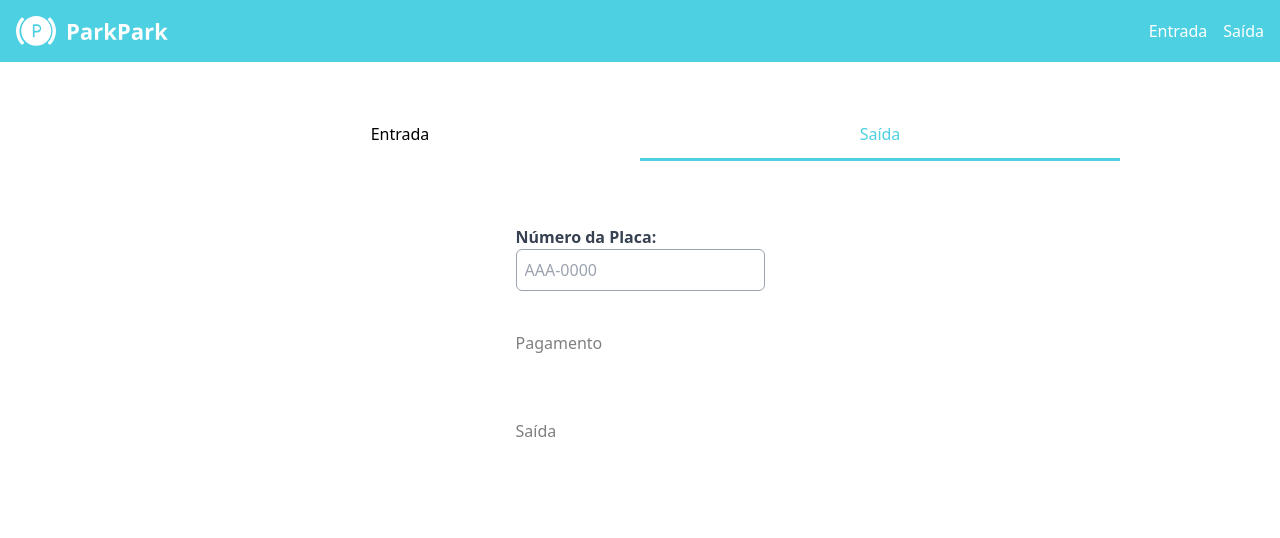
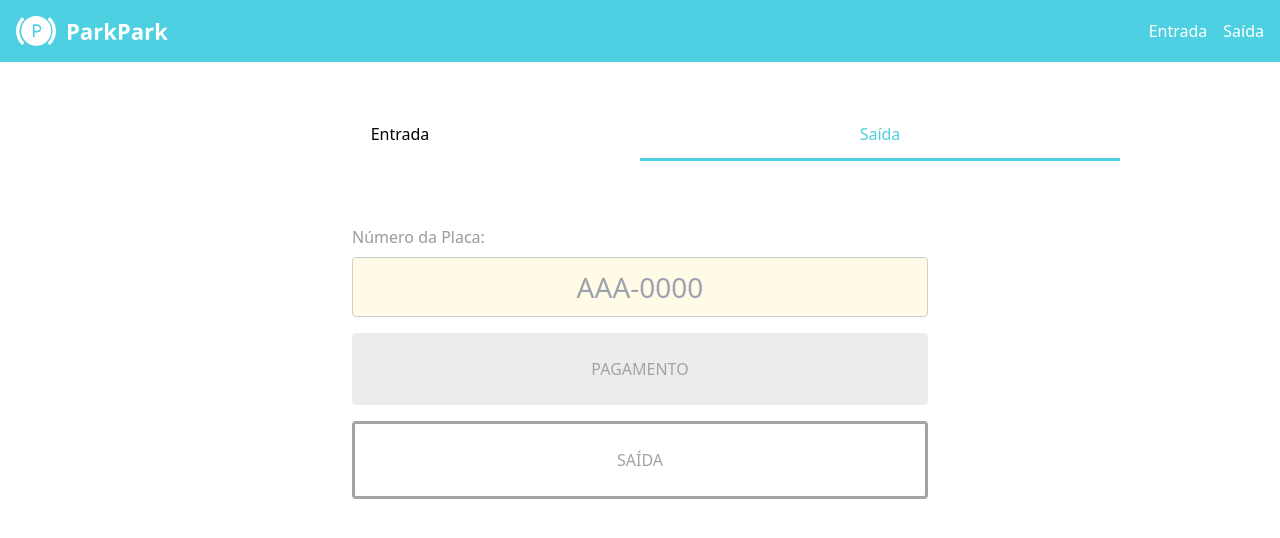
Before and after one commit to ecpieritz/parking-app, a Next.js app: page /saida in a window 1280 px wide. Shown: the top 538 px of the page. Built offline with nearby package versions, Linux system fonts and the light colour scheme.

Commit message:
style: add leaveForm css

```diff
--- a/src/styles/globals.css
+++ b/src/styles/globals.css
@@ -123,3 +123,66 @@ main {
 
 }
 /* END Entrance Form */
+
+/* START Leave Form */
+.pp-leave-form{
+  width: 60%;
+}
+
+.pp-leave-form label{
+  color: var(--pp-gray);
+  font-weight: 400;
+  margin-bottom: 8px;
+}
+
+.pp-leave-form input{
+  background-color: var(--pp-yellow-light);
+  border: 1px solid #CCCCCC;
+  border-radius: 4px;
+  color: var(--pp-gray);
+  text-align: center;
+  font-size: 28px;
+}
+
+.pp-leave-form input:focus{
+  background-color: var(--pp-yellow-light);
+  color: #0A261D;
+  outline: 1px solid #CCCCCC;
+}
+
+.pp-leave-form button.pay-btn{
+  width: 100%;
+  text-transform: uppercase;
+  border-radius: 4px;
+  background-color: var(--pp-purple);
+  color: var(--pp-white);
+}
+
+.pp-leave-form button.pay-btn:disabled{
+  background-color: var(--pp-gray-light);
+  color: var(--pp-gray-dark);
+}
+
+.pp-leave-form button.leave-btn{
+  width: 100%;
+  text-transform: uppercase;
+  border-radius: 4px;
+  background-color: var(--pp-white);
+  border: 3px solid var(--pp-purple);
+  color: var(--pp-purple);
+}
+
+.pp-leave-form button.leave-btn:disabled{
+  background-color: var(--pp-white);
+  border: 3px solid var(--pp-gray-dark);
+  color: var(--pp-gray-dark);
+}
+
+@media(max-width: 760px){
+  .pp-leave-form{
+    width: 100%;
+    padding: 0 15px;
+  }
+
+}
+/* END Leave Form */
```
